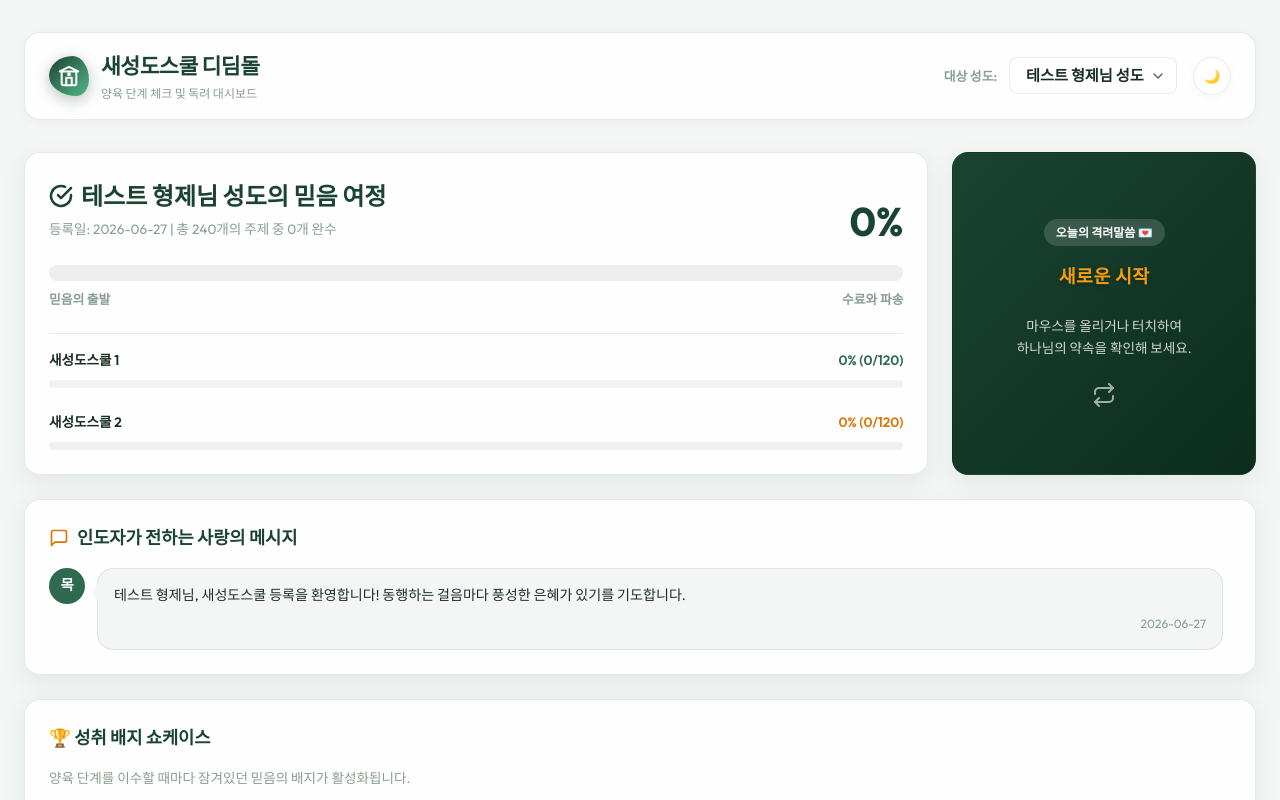
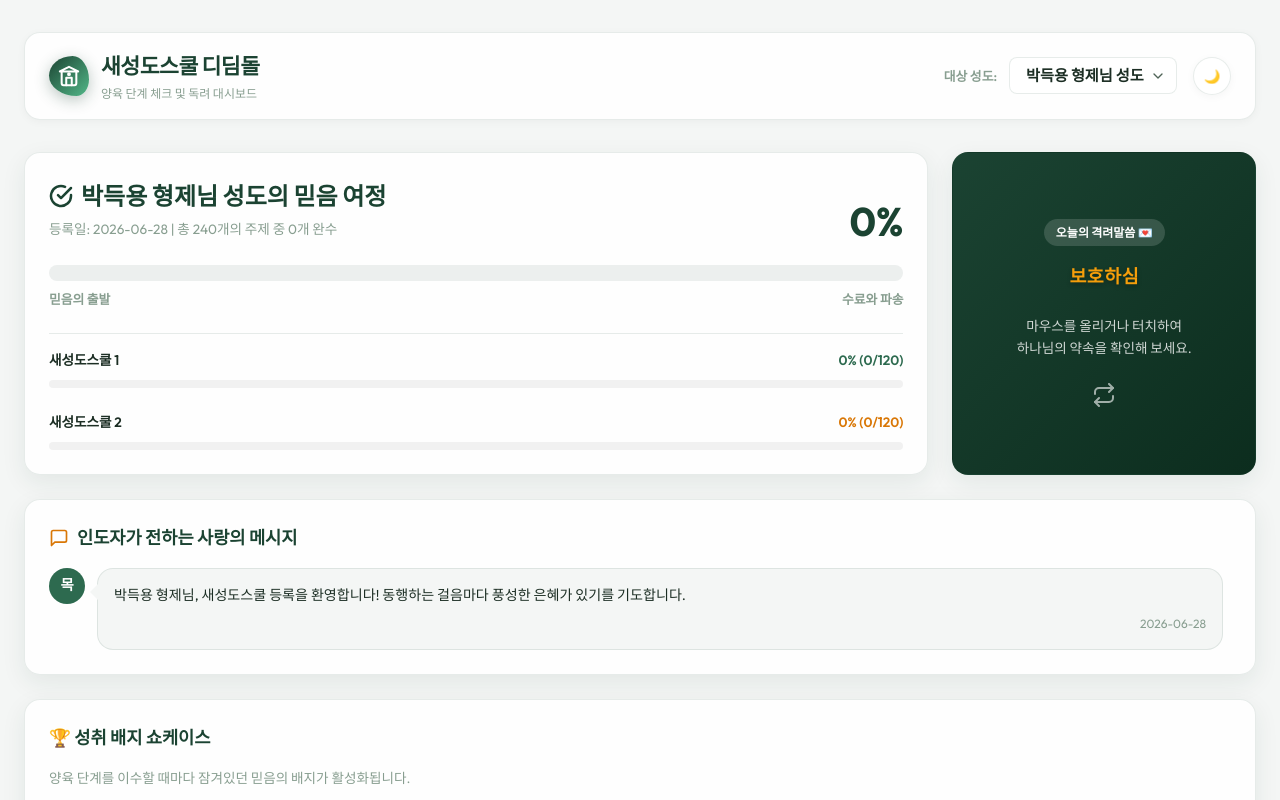
Before and after one commit to kingchamp3/saeseongdo-school, a React (Vite) app: page / in a window 1280 px wide. Shown: the top 800 px of the page. Built offline with nearby package versions, Linux system fonts and the light colour scheme.

Commit message:
Add Brother Park Deuk-yong as a default member in mockData and App state

```diff
--- a/src/App.jsx
+++ b/src/App.jsx
@@ -11,7 +11,21 @@ export default function App() {
   // 1. 상태 정의
   const [students, setStudents] = useState(() => {
     const saved = localStorage.getItem("saeseongdo_students_v3");
-    return saved ? JSON.parse(saved) : INITIAL_STUDENTS;
+    if (saved) {
+      try {
+        const parsed = JSON.parse(saved);
+        const merged = [...parsed];
+        INITIAL_STUDENTS.forEach((initialStudent) => {
+          if (!merged.some((s) => s.id === initialStudent.id)) {
+            merged.push(initialStudent);
+          }
+        });
+        return merged;
+      } catch (e) {
+        return INITIAL_STUDENTS;
+      }
+    }
+    return INITIAL_STUDENTS;
   });
 
   const [selectedStudentId, setSelectedStudentId] = useState(() => {
--- a/src/mockData.js
+++ b/src/mockData.js
@@ -321,6 +321,20 @@ export const SCHOOL_2_STAGES = [
 // 기본 모의 성도 데이터
 export const INITIAL_STUDENTS = [
   {
+    id: "student-2",
+    name: "박득용 형제님",
+    registeredDate: "2026-06-28",
+    school1Progress: {}, // { "stageId-topicIndex": true } 형태로 저장. 예: { "1-0": true, "1-1": true }
+    school2Progress: {},
+    encouragements: [
+      {
+        id: "enc-2",
+        date: "2026-06-28",
+        message: "박득용 형제님, 새성도스쿨 등록을 환영합니다! 동행하는 걸음마다 풍성한 은혜가 있기를 기도합니다."
+      }
+    ]
+  },
+  {
     id: "student-1",
     name: "테스트 형제님",
     registeredDate: "2026-06-27",
```
